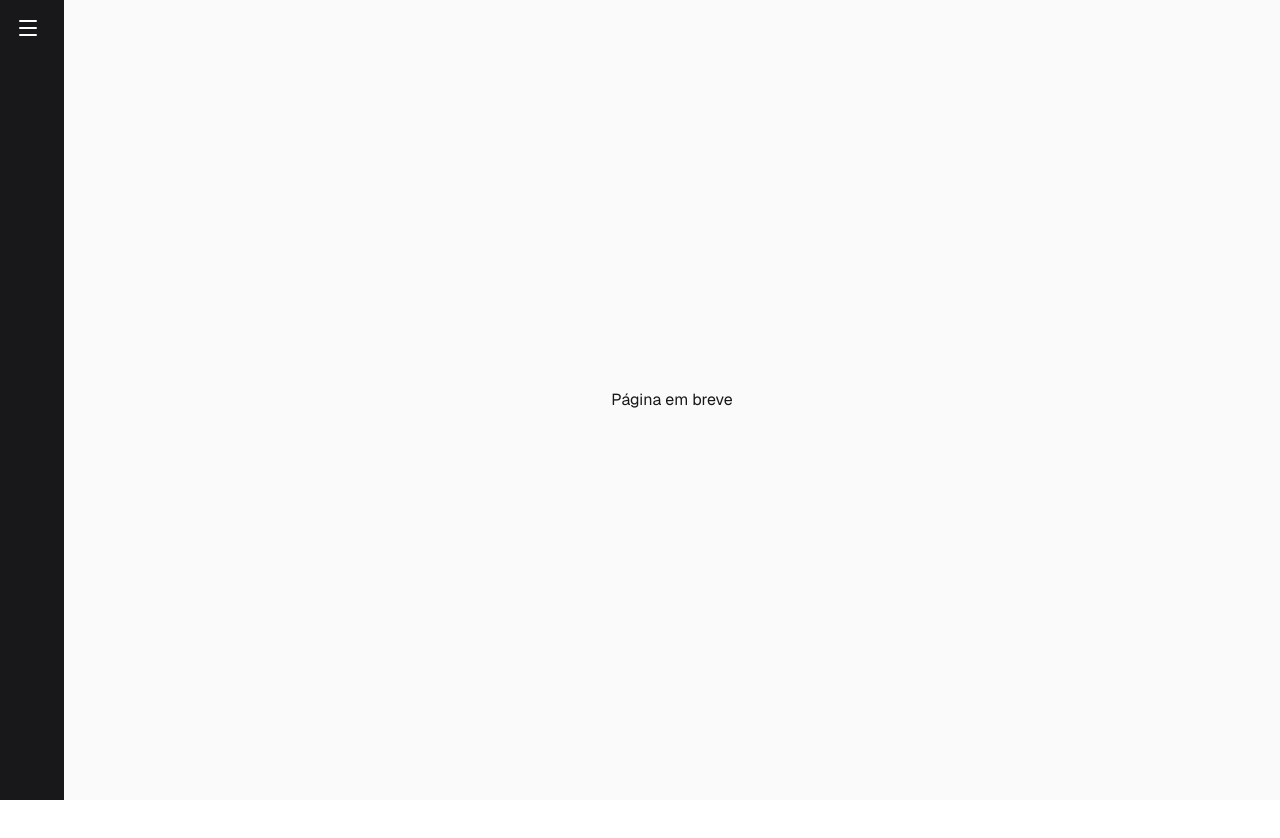
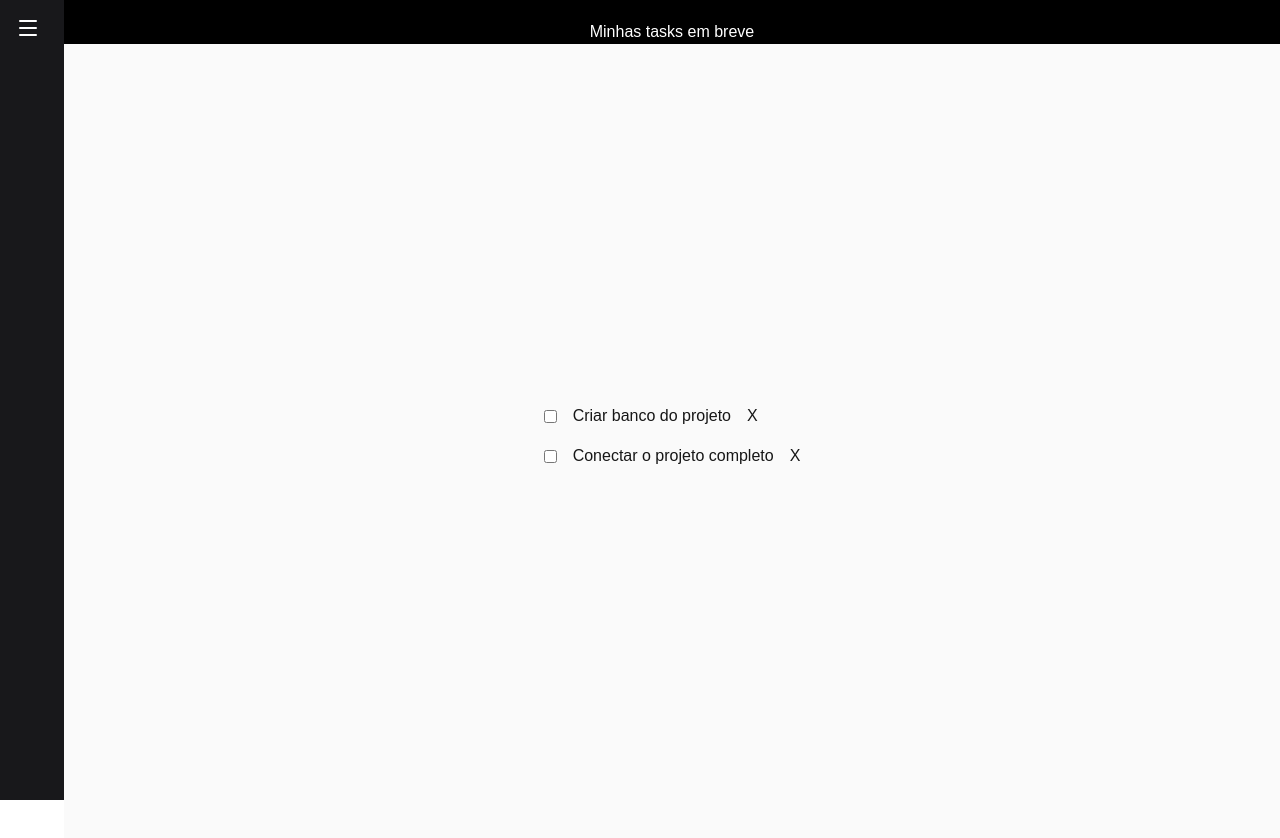
Before and after one commit to VitoriaDourado/todo-list-frontend, a Next.js app: page /tarefas/em-breve in a window 1280 px wide. Shown: the top 838 px of the page. Before the commit the page ends 800 px from the top, so only its background shows below. Built offline with nearby package versions, Linux system fonts and the light colour scheme.

Commit message:
:sparkles: feat: Adding new routes in pages

```diff
--- a/src/app/tarefas/em-breve/page.tsx
+++ b/src/app/tarefas/em-breve/page.tsx
@@ -1,8 +1,33 @@
+'use client'
 
-export default function EmBreve() {
+import { TaskList } from '../../../components/tasks/TaskList'
+import { useTasks } from '../../../hooks/useTasks'
+import { isFuture } from '../../../services/date.utils'
+
+export default function HojePage() {
+  const { tasks, loading, toggleTask, removeTask } = useTasks()
+
+  const futureTasks = tasks.filter(task =>
+    isFuture(task.createdAt)
+  )
+
   return (
-    <div className="flex h-full items-center justify-center bg-zinc-50 font-sans dark:bg-black">
-      Página em breve
+    <div>
+      <div className="bg-black text-white flex items-center justify-center pt-5">
+        Minhas tasks em breve
+      </div>
+
+      <div className="flex min-h-screen items-center justify-center bg-zinc-50 dark:bg-black">
+        {loading ? (
+          <p>Carregando...</p>
+        ) : (
+          <TaskList
+            tasks={futureTasks}
+            onToggle={toggleTask}
+            onRemove={removeTask}
+          />
+        )}
+      </div>
     </div>
-  );
+  )
 }
--- a/src/services/date.utils.ts
+++ b/src/services/date.utils.ts
@@ -18,3 +18,13 @@ export function isToday(dateString: string) {
     date.getFullYear() === today.getFullYear()
   );
 }
+
+export function isFuture(date: string) {
+  const d = new Date(date)
+  const today = new Date()
+
+  today.setHours(0, 0, 0, 0)
+  d.setHours(0, 0, 0, 0)
+
+  return d > today
+}
```
Also changed, not shown: src/app/login/page.tsx (added).
